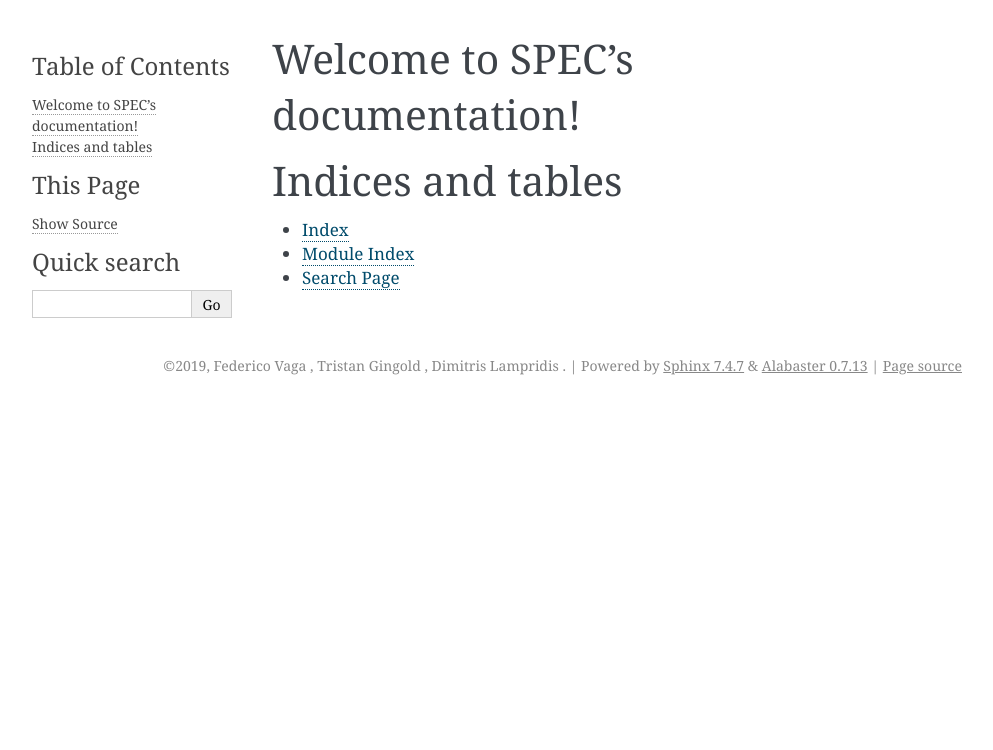
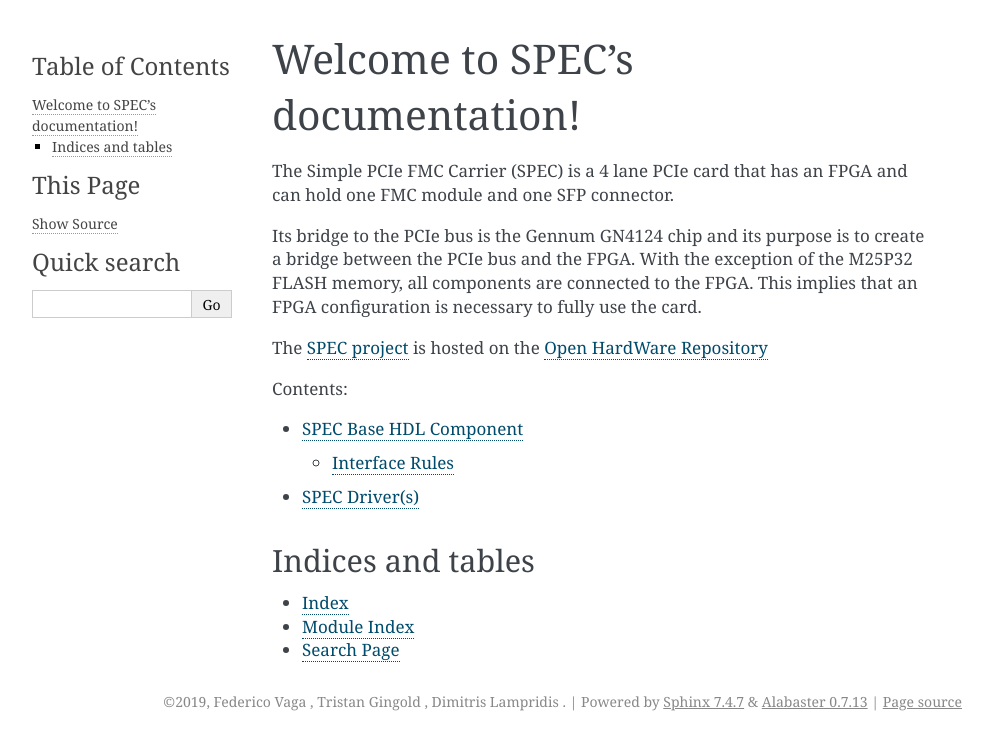
Before and after one commit to vascoguita/spec, a Sphinx documentation site: the page built from doc/index.rst, in a window 1280 px wide. Shown: the top 750 px of the page, without its empty margins (148-1141 px from the left). Built offline with Sphinx 7.4.7, drawn with Linux system fonts in a browser that asks for light colours.

```diff
--- a/doc/index.rst
+++ b/doc/index.rst
@@ -1,16 +1,24 @@
-.. SPEC documentation master file, created by
-   sphinx-quickstart on Wed Sep  4 17:35:06 2019.
-   You can adapt this file completely to your liking, but it should at least
-   contain the root `toctree` directive.
-
+================================
 Welcome to SPEC's documentation!
 ================================
+
+The Simple PCIe FMC Carrier (SPEC) is a 4 lane PCIe card that has an
+FPGA and can hold one FMC module and one SFP connector.
+
+Its bridge to the PCIe bus is the Gennum GN4124 chip and its purpose
+is to create a bridge between the PCIe bus and the FPGA. With the
+exception of the M25P32 FLASH memory, all components are connected to
+the FPGA. This implies that an FPGA configuration is necessary to
+fully use the card.
+
+The `SPEC project`_ is hosted on the `Open HardWare Repository`_
 
 .. toctree::
    :maxdepth: 2
    :caption: Contents:
 
-
+   hdl-spec-base
+   sw-driver
 
 Indices and tables
 ==================
@@ -18,3 +26,6 @@ Indices and tables
 * :ref:`genindex`
 * :ref:`modindex`
 * :ref:`search`
+
+.. _`Open HardWare Repository`: https://ohwr.org/
+.. _`SPEC project`: https://ohwr.org/project/spec
```
Also changed, not shown: doc/hdl-spec-base.rst (added, +109 -0 lines), doc/sw-driver.rst (added, +51 -0 lines).
